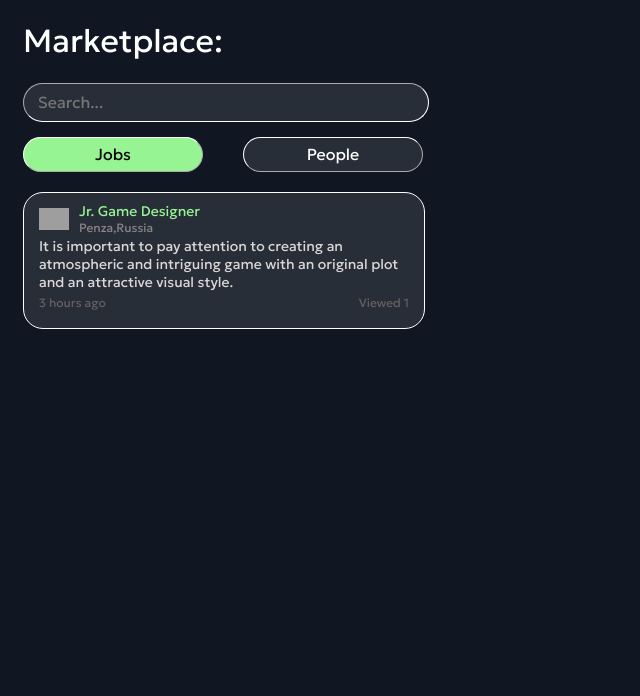
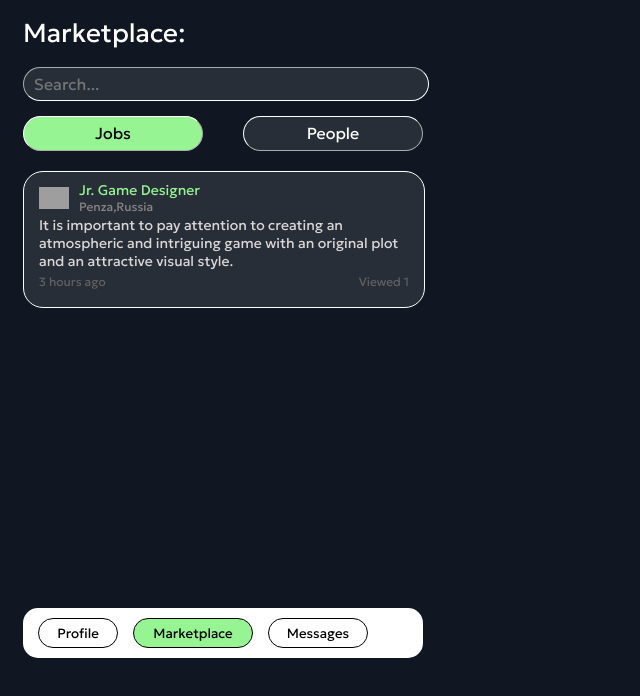
Before and after one commit to MatveyVue/Test, a Vue app: page / in a window 1280 px wide. Shown: the top 696 px of the page, without its empty margins (0-640 px from the left). Built offline with nearby package versions, Linux system fonts and the light colour scheme; grey boxes are pictures that could not be loaded.

Commit message:
Update App.vue

```diff
--- a/src/App.vue
+++ b/src/App.vue
@@ -1,7 +1,7 @@
 <template>
   <div style="margin-left: 15px;">
-  <h1 style="font-family: Geologica; color: white; font-weight: normal;">Marketplace:</h1>
-  <input style="font-family: Geologica; font-weight: normal; font-size: 16px" placeholder="   Search..."><br>
+  <h1 style="font-family: Geologica; color: white; font-weight: normal; font-size: 26px;">Marketplace:</h1>
+  <input style="font-family: Geologica; font-weight: normal; font-size: 16px" placeholder="  Search..."><br>
   <button class="job"><p style="font-family: Geologica; font-weight: normal; color: Black; font-size: 16px; margin-top: 5px;">Jobs</p></button>
   <button class="peop"><p style="font-family: Geologica; color: White; font-weight: normal; font-size: 16px; margin-top: 5px;">People</p></button>
   </div>
@@ -15,6 +15,11 @@
   <p style="font-family: Geologica; color: #636060; font-size: 12px; margin-top: -27px; text-align: right; margin-right: 15px;">Viewed 1</p>
   </div>
 
+  <div class="bottom" style="margin-left: 15px;">
+  <button class="profile"><p style="margin-top: 5px;">Profile</p></button>
+  <button class="market"><p style="margin-top: 5px;">Marketplace</p></button>
+  <button class="message"><p style="margin-top: 5px;">Messages</p></button>
+  </div>
 </template>
 
 <style>
@@ -26,7 +31,7 @@
   input {
     background-color: #272e38;
     border-radius: 25px;
-    height: 35px;
+    height: 30px;
     width: 400px;
     border-color: white;
     border-width: 1px;
@@ -63,6 +68,48 @@
     border: 1px solid white;
   }
 
+  .bottom {
+    background-color: white;
+    width: 400px;
+    height: 50px;
+    border-radius: 15px;
+    margin-top: 300px;
+    position: fixed;
+  }
+
+  .profile {
+    background-color: white;
+    border-radius: 18px;
+    width: 80px;
+    height: 30px;
+    margin-top: 10px;
+    margin-left: 15px;
+    border: 1px solid black;
+    font-family: Geologica;
+  }
+
+  .market {
+    background-color: #97f492;
+    border-radius: 18px;
+    width: 120px;
+    margin-top: 10px;
+    height: 30px;
+    margin-left: 15px;
+    border: 1px solid black;
+    font-family: Geologica;
+  }
+
+  .message {
+    background-color: white;
+    border-radius: 18px;
+    width: 100px;
+    height: 30px;
+    margin-top: 10px;
+    margin-left: 15px;
+    border: 1px solid black;
+    font-family: Geologica;
+  }
+
   @media screen and (width: 390px) {
     input {
       width: 345px;
@@ -79,6 +126,23 @@
 
     .jobs1 {
       width: 345px;
+    }
+
+    .bottom {
+      width: 345px;
+    }
+
+    .message{
+      width: 100px;
+      margin-left: 10px;
+    }
+
+    .profile {
+      margin-left: 12px;
+    }
+
+    .market {
+      margin-left: 10px
     }
   }
 
@@ -99,7 +163,11 @@
   .jobs1 {
     width: 370px;
   }
+
+  .bottom {
+    width: 360px;
   }
+}
 
   @media screen and (width: 375px) {
     input {
@@ -117,6 +185,23 @@
 
     .jobs1 {
       width: 330px;
+    }
+
+    .bottom {
+      width: 330px;
+    }
+
+    .message{
+      width: 85px;
+      margin-left: 10px;
+    }
+
+    .profile {
+      margin-left: 12px;
+    }
+
+    .market {
+      margin-left: 10px
     }
   }
 
@@ -137,6 +222,14 @@
     .jobs1 {
       width: 350px;
     }
+
+    .bottom {
+      width: 350px;
+    }
+
+    .profile {
+      margin-left: 10px;
+    }
   }
 
   @media screen and (width: 430px) {
@@ -155,5 +248,21 @@
     .jobs1 {
       width: 380px;
     }
+
+    .bottom {
+      width: 380px;
+    }
+
+    .message{
+      width: 100px;
+    }
+
+    .profile {
+      margin-left: 20px;
+    }
+
+    .market {
+      margin-left: 15px;
+    }
   }
   </style>
```
